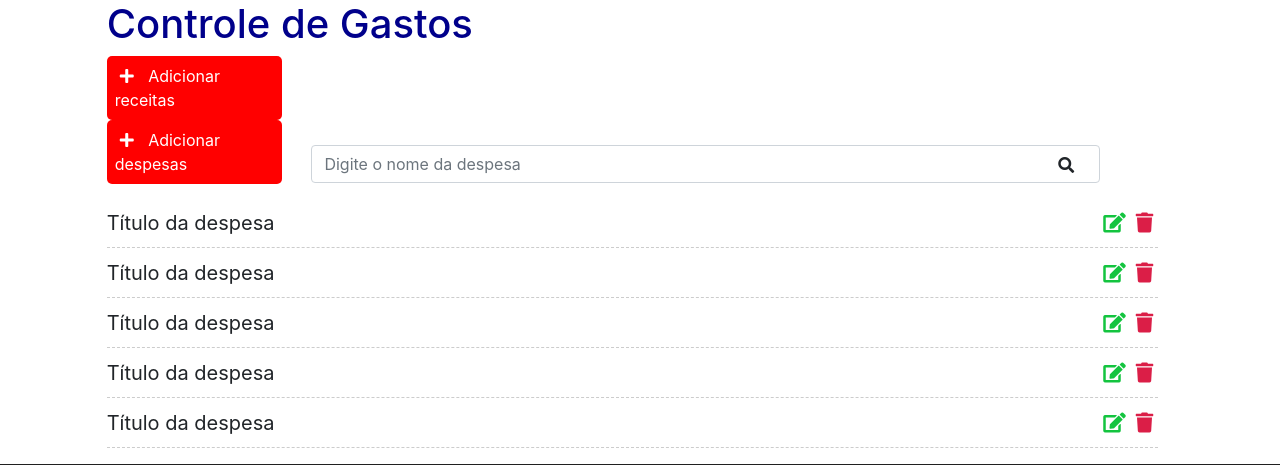
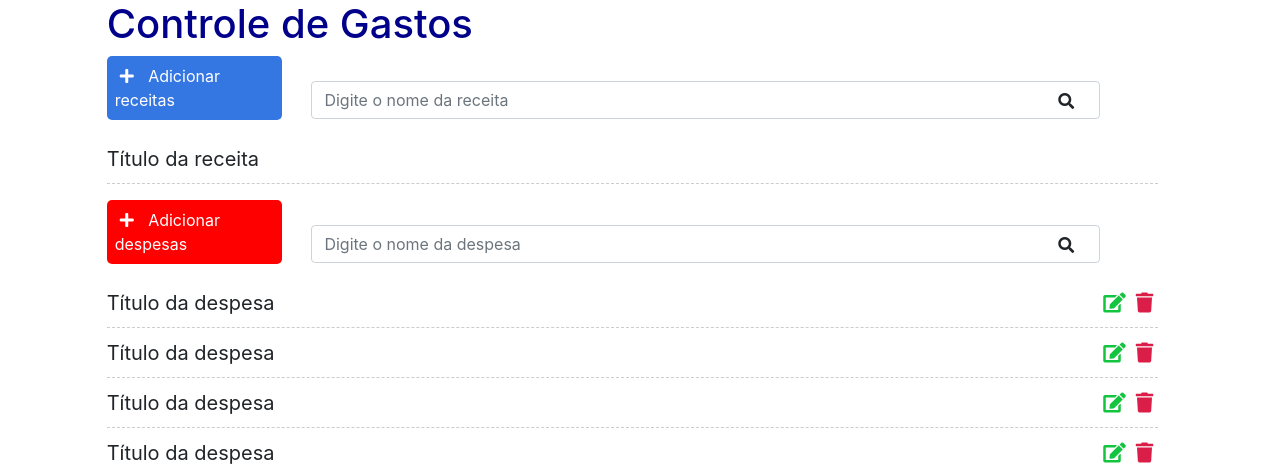
Before and after one commit to taisatavares/controle_gastos, a Django app: page / in a window 1280 px wide. Shown: the part 57-522 px from the top of the page. Run offline with Django 4.2, Linux system fonts and the light colour scheme; some libraries are stand-ins or nearby versions.

Commit message:
add estilo

```diff
--- a/contas/static/css/styles.css
+++ b/contas/static/css/styles.css
@@ -27,7 +27,7 @@ h1 {
 }
 
 
-/* Botão de adicionar */
+/* Botão de adicionar Receitas */
 
 .add-div {
     background-color: #3476e2;
@@ -45,7 +45,10 @@ h1 {
     margin-left: 5px;
 }
 
-.add-div {
+
+/* Botão de adicionar Despesas */
+
+.add-div2 {
     background-color: #FF0000;
     cursor: pointer;
     display: inline-block;
@@ -55,10 +58,58 @@ h1 {
     margin-right: 25px;
 }
 
+.fas.fa-plus {
+    color: #FFF;
+    margin-right: 10px;
+    margin-left: 5px;
+}
+
+/* Lista de receitas */
+
+.list-div {
+    padding-left: 0;
+}
+
+.receita-list {
+    padding-left: 0;
+}
+
+.receita-item {
+    list-style: none;
+    font-size: 20px;
+    height: 50px;
+    padding-top: 10px;
+    border-bottom: 1px dashed #CCC;
+}
+
+.fa-solid fa-brazilian-real-sign {
+    cursor: pointer;
+    margin: 5px;
+    font-size: 20px;
+    float: right;
+}
+
+.fa-solid fa-brazilian-real-sign {
+    color: #32CD32;
+}
+
+/* pesquisa */
+
+.fas.fa-search {
+    position: absolute;
+    top: 12px;
+    right: 26px;
+}
+
+.pesquisa-div {
+    padding: 0;
+    margin-top: 15px;
+    margin-bottom: 15px;
+    display: inline-block;
+}
 
 
-
-/* Lista de despesas*/
+/* Lista de despesas */
 
 .list-div {
     padding-left: 0;
--- a/contas/templates/contas/list.html
+++ b/contas/templates/contas/list.html
@@ -8,9 +8,19 @@
     <div class="col-2 add-div">
         <i class="fas fa-plus"></i> Adicionar receitas
     </div>
+    <div class="col-9 pesquisa-div">
+        <input class="form-control" type="text" id="pesquisa" name="search" name="search" placeholder="Digite o nome da receita">
+        <i class="fas fa-search"></i>
+    </div>
+    <ul class="receita-list">
+        <li class="receita-item">
+            <span>Título da receita</span>
+            <span><i class="fa-solid fa-brazilian-real-sign"></i></span>
+        </li>
+        </ul>
 </div>
-<div class="offset-1 col-10 list-div">
-    <div class="col-2 add-div">
+    <div class="offset-1 col-10 list-div">
+    <div class="col-2 add-div2">
         <i class="fas fa-plus"></i> Adicionar despesas
     </div>
     <div class="col-9 search-div">
```
Also changed, not shown: contas/models.py (+7 -1 lines).
